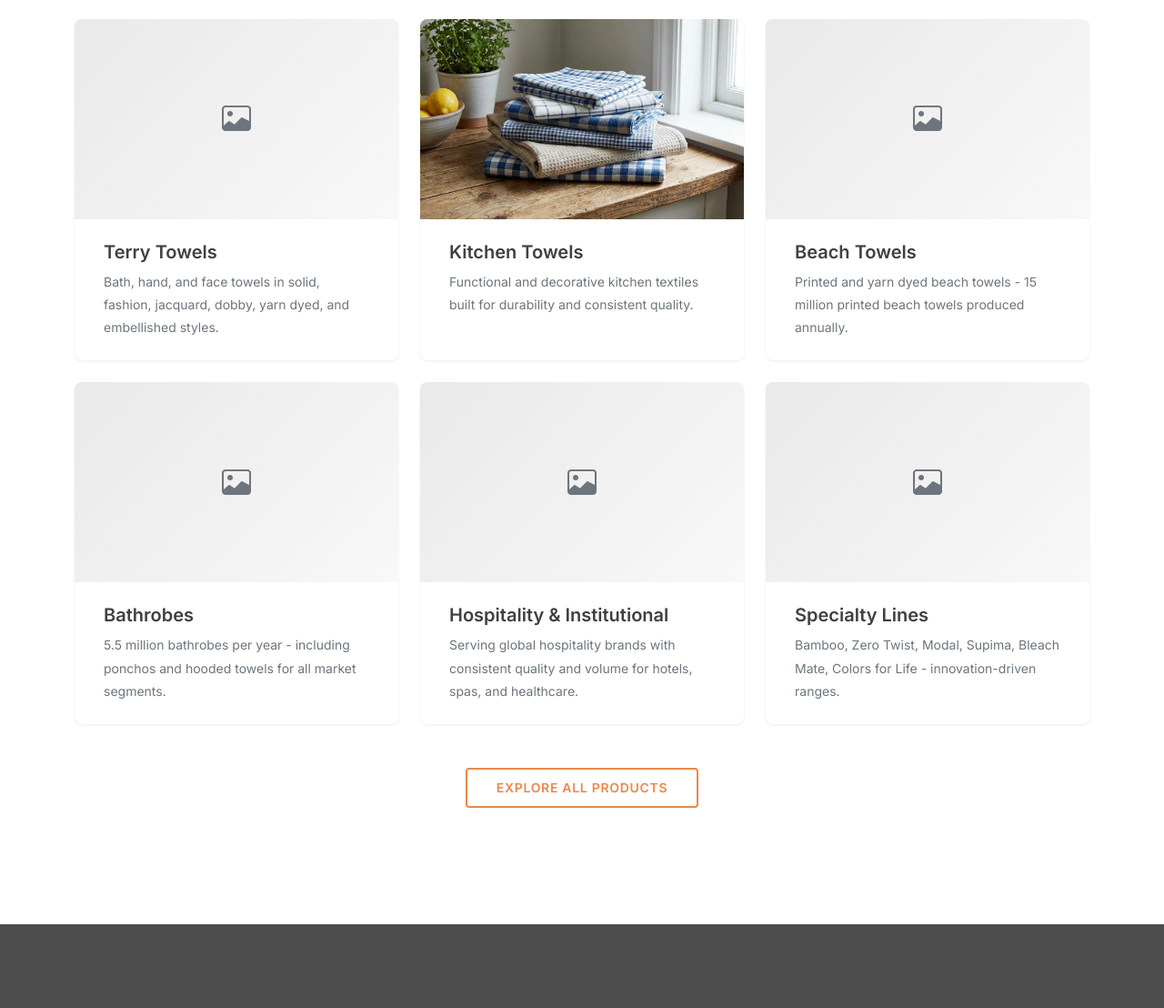
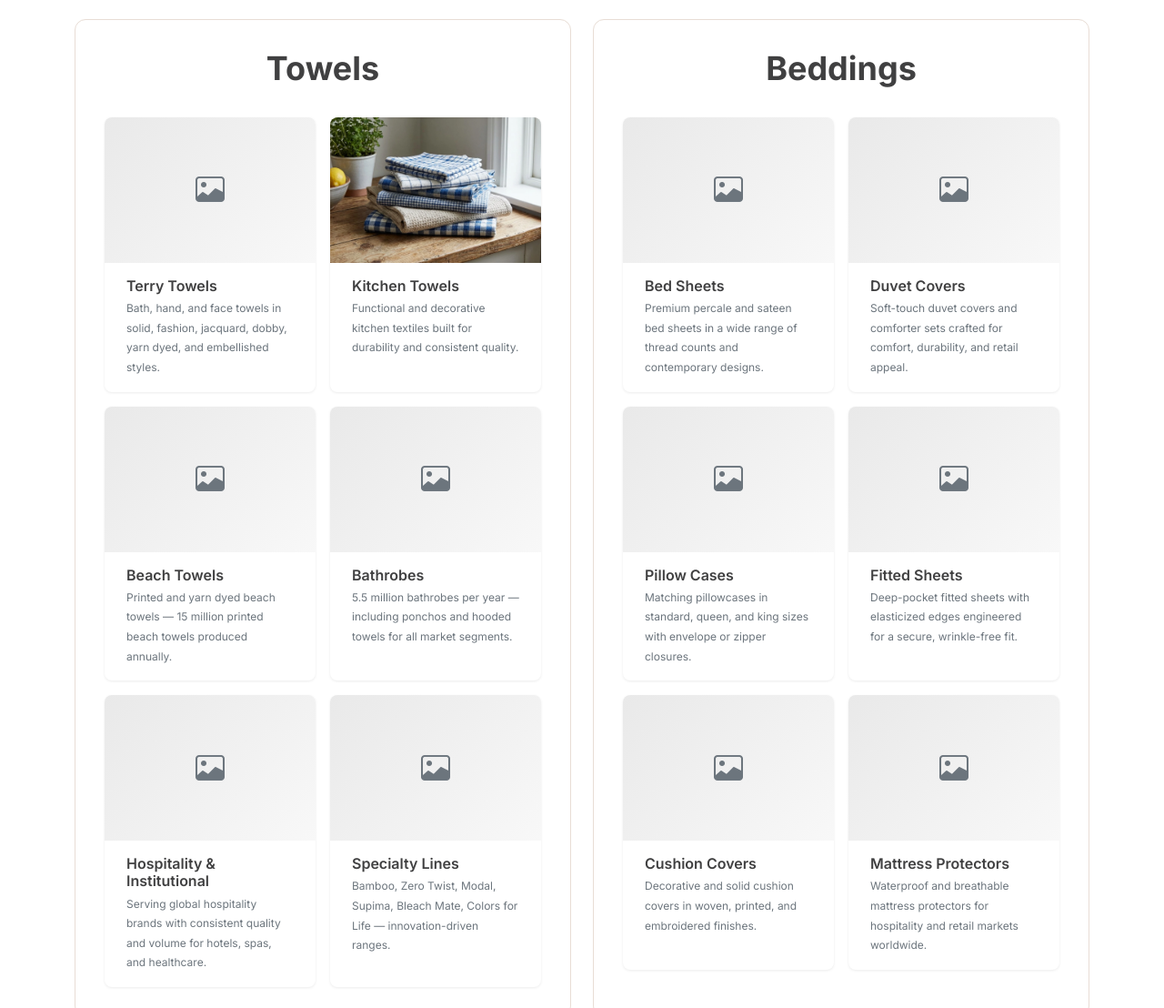
Before and after one commit to usamaejaz9741/al-rahim-textile, a plain HTML site: page index.html in a window 1280 px wide. Shown: the part 4720-5828 px from the top of the page at 91% size. Drawn offline with nearby package versions, Linux system fonts and the light colour scheme.

Commit message:
Fixed products section

```diff
--- a/assets/css/styles.css
+++ b/assets/css/styles.css
@@ -549,6 +549,41 @@ a:hover {
 /* ---------- CARD: PRODUCT ---------- */
 /* Cards for displaying products with image containers and descriptive text */
 
+.product-category-title {
+  font-size: var(--font-size-2xl);
+  font-weight: var(--font-weight-bold);
+  color: var(--text-dark);
+  margin-bottom: var(--space-xl);
+  text-align: center;
+  width: 100%;
+}
+
+.products-col-divider {
+  position: relative;
+}
+
+.products-col {
+  border: 1px solid #e8ddd5;
+  border-radius: var(--radius-lg);
+  padding: var(--space-xl);
+  background: var(--bg-white);
+  height: 100%;
+}
+
+@media (min-width: 992px) {
+  .products-col-divider::after {
+    content: "";
+    position: absolute;
+    top: 5%;
+    right: 0;
+    width: 2px;
+    height: 90%;
+    background: linear-gradient(to bottom, transparent, var(--brand-primary) 20%, var(--brand-primary) 80%, transparent);
+    border-radius: 2px;
+    box-shadow: 0 0 8px rgba(211, 131, 58, 0.35), 0 0 20px rgba(211, 131, 58, 0.15);
+  }
+}
+
 .card-product {
   background: var(--bg-white);
   border-radius: var(--radius-md);
@@ -564,7 +599,7 @@ a:hover {
 }
 
 .card-product .product-img {
-  height: 220px;
+  height: 160px;
   background: linear-gradient(135deg, var(--bg-muted) 0%, var(--bg-light) 100%);
   display: flex;
   align-items: center;
@@ -580,18 +615,18 @@ a:hover {
 }
 
 .card-product .product-body {
-  padding: var(--space-lg) var(--space-xl);
+  padding: var(--space-md) var(--space-lg);
 }
 
 .card-product h3 {
-  font-size: var(--font-size-lg);
+  font-size: var(--font-size-base);
   font-weight: var(--font-weight-semibold);
   color: var(--text-dark);
-  margin-bottom: var(--space-sm);
+  margin-bottom: var(--space-xs);
 }
 
 .card-product p {
-  font-size: var(--font-size-sm);
+  font-size: var(--font-size-xs);
   color: var(--text-muted);
   line-height: var(--line-height-relaxed);
   margin-bottom: 0;
--- a/index.html
+++ b/index.html
@@ -273,7 +273,12 @@
           crafting made-to-order products across Dobby, Jacquard, and yarn-dyed fabrics.</p>
       </div>
       <div class="row g-4">
-        <div class="col-lg-4 col-md-6">
+        <!-- TOWELS COLUMN -->
+        <div class="col-lg-6">
+          <div class="products-col">
+          <h3 class="product-category-title">Towels</h3>
+          <div class="row g-3">
+            <div class="col-6">
               <div class="card-product">
                 <div class="product-img">
                   <i class="bi bi-image" style="font-size: 2rem;"></i>
@@ -285,7 +290,7 @@
                 </div>
               </div>
             </div>
-        <div class="col-lg-4 col-md-6">
+            <div class="col-6">
               <div class="card-product">
                 <div class="product-img">
                   <!-- <i class="bi bi-image" style="font-size: 2rem;"></i> -->
@@ -297,7 +302,7 @@
                 </div>
               </div>
             </div>
-        <div class="col-lg-4 col-md-6">
+            <div class="col-6">
               <div class="card-product">
                 <div class="product-img">
                   <i class="bi bi-image" style="font-size: 2rem;"></i>
@@ -305,11 +310,11 @@
                 </div>
                 <div class="product-body">
                   <h3>Beach Towels</h3>
-              <p>Printed and yarn dyed beach towels - 15 million printed beach towels produced annually.</p>
+                  <p>Printed and yarn dyed beach towels — 15 million printed beach towels produced annually.</p>
                 </div>
               </div>
             </div>
-        <div class="col-lg-4 col-md-6">
+            <div class="col-6">
               <div class="card-product">
                 <div class="product-img">
                   <i class="bi bi-image" style="font-size: 2rem;"></i>
@@ -317,11 +322,11 @@
                 </div>
                 <div class="product-body">
                   <h3>Bathrobes</h3>
-              <p>5.5 million bathrobes per year - including ponchos and hooded towels for all market segments.</p>
+                  <p>5.5 million bathrobes per year — including ponchos and hooded towels for all market segments.</p>
                 </div>
               </div>
             </div>
-        <div class="col-lg-4 col-md-6">
+            <div class="col-6">
               <div class="card-product">
                 <div class="product-img">
                   <i class="bi bi-image" style="font-size: 2rem;"></i>
@@ -329,12 +334,11 @@
                 </div>
                 <div class="product-body">
                   <h3>Hospitality &amp; Institutional</h3>
-              <p>Serving global hospitality brands with consistent quality and volume for hotels, spas, and healthcare.
-              </p>
+                  <p>Serving global hospitality brands with consistent quality and volume for hotels, spas, and healthcare.</p>
                 </div>
               </div>
             </div>
-        <div class="col-lg-4 col-md-6">
+            <div class="col-6">
               <div class="card-product">
                 <div class="product-img">
                   <i class="bi bi-image" style="font-size: 2rem;"></i>
@@ -342,7 +346,85 @@
                 </div>
                 <div class="product-body">
                   <h3>Specialty Lines</h3>
-              <p>Bamboo, Zero Twist, Modal, Supima, Bleach Mate, Colors for Life - innovation-driven ranges.</p>
+                  <p>Bamboo, Zero Twist, Modal, Supima, Bleach Mate, Colors for Life — innovation-driven ranges.</p>
+                </div>
+              </div>
+            </div>
+          </div>
+          </div>
+        </div>
+
+        <!-- BEDDINGS COLUMN -->
+        <div class="col-lg-6">
+          <div class="products-col">
+          <h3 class="product-category-title">Beddings</h3>
+          <div class="row g-3">
+            <div class="col-6">
+              <div class="card-product">
+                <div class="product-img">
+                  <i class="bi bi-image" style="font-size: 2rem;"></i>
+                </div>
+                <div class="product-body">
+                  <h3>Bed Sheets</h3>
+                  <p>Premium percale and sateen bed sheets in a wide range of thread counts and contemporary designs.</p>
+                </div>
+              </div>
+            </div>
+            <div class="col-6">
+              <div class="card-product">
+                <div class="product-img">
+                  <i class="bi bi-image" style="font-size: 2rem;"></i>
+                </div>
+                <div class="product-body">
+                  <h3>Duvet Covers</h3>
+                  <p>Soft-touch duvet covers and comforter sets crafted for comfort, durability, and retail appeal.</p>
+                </div>
+              </div>
+            </div>
+            <div class="col-6">
+              <div class="card-product">
+                <div class="product-img">
+                  <i class="bi bi-image" style="font-size: 2rem;"></i>
+                </div>
+                <div class="product-body">
+                  <h3>Pillow Cases</h3>
+                  <p>Matching pillowcases in standard, queen, and king sizes with envelope or zipper closures.</p>
+                </div>
+              </div>
+            </div>
+            <div class="col-6">
+              <div class="card-product">
+                <div class="product-img">
+                  <i class="bi bi-image" style="font-size: 2rem;"></i>
+                </div>
+                <div class="product-body">
+                  <h3>Fitted Sheets</h3>
+                  <p>Deep-pocket fitted sheets with elasticized edges engineered for a secure, wrinkle-free fit.</p>
+                </div>
+              </div>
+            </div>
+            <div class="col-6">
+              <div class="card-product">
+                <div class="product-img">
+                  <i class="bi bi-image" style="font-size: 2rem;"></i>
+                </div>
+                <div class="product-body">
+                  <h3>Cushion Covers</h3>
+                  <p>Decorative and solid cushion covers in woven, printed, and embroidered finishes.</p>
+                </div>
+              </div>
+            </div>
+            <div class="col-6">
+              <div class="card-product">
+                <div class="product-img">
+                  <i class="bi bi-image" style="font-size: 2rem;"></i>
+                </div>
+                <div class="product-body">
+                  <h3>Mattress Protectors</h3>
+                  <p>Waterproof and breathable mattress protectors for hospitality and retail markets worldwide.</p>
+                </div>
+              </div>
+            </div>
           </div>
           </div>
         </div>
```
Lines whose indentation alone changed are shown as unchanged.
